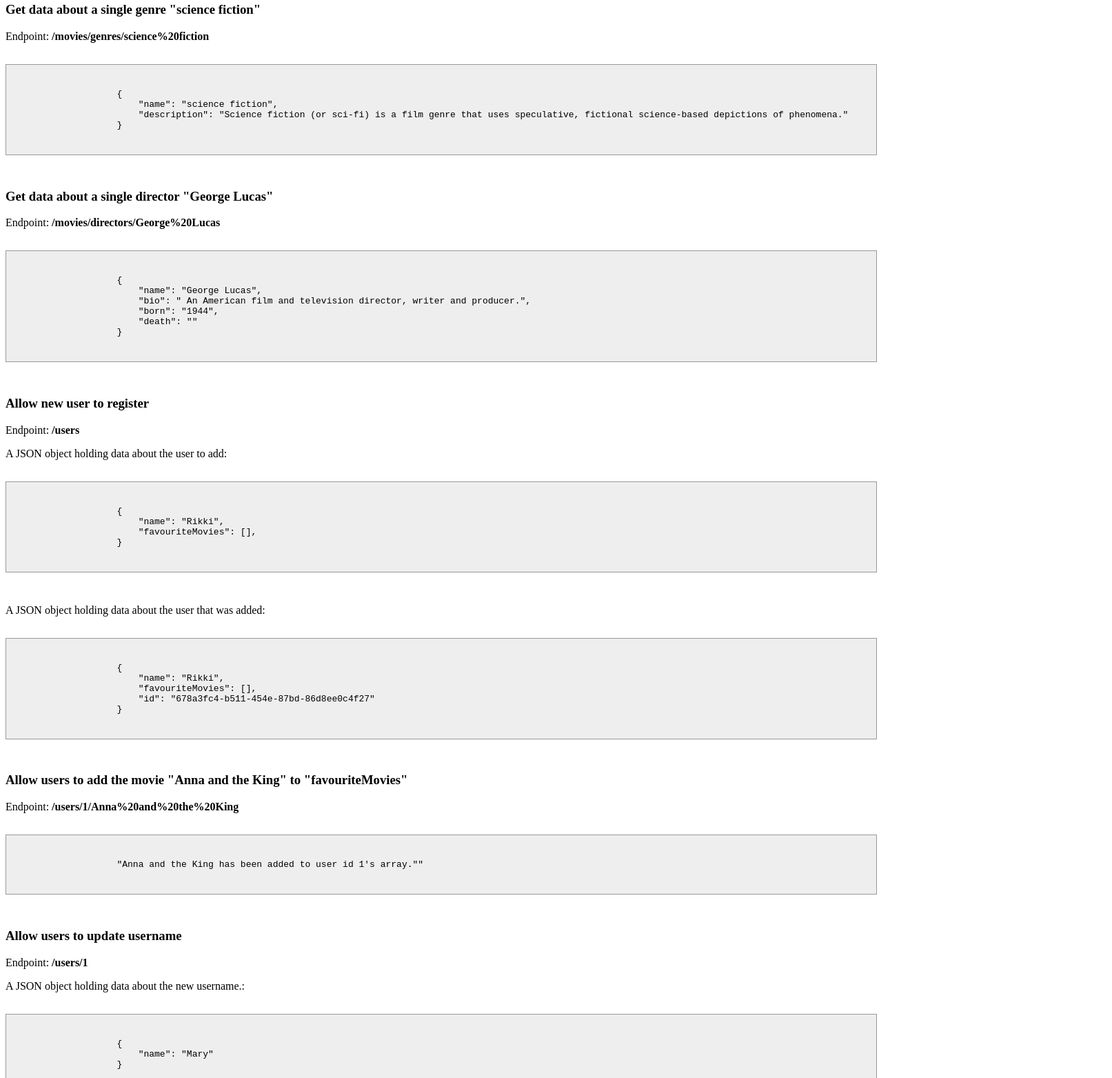
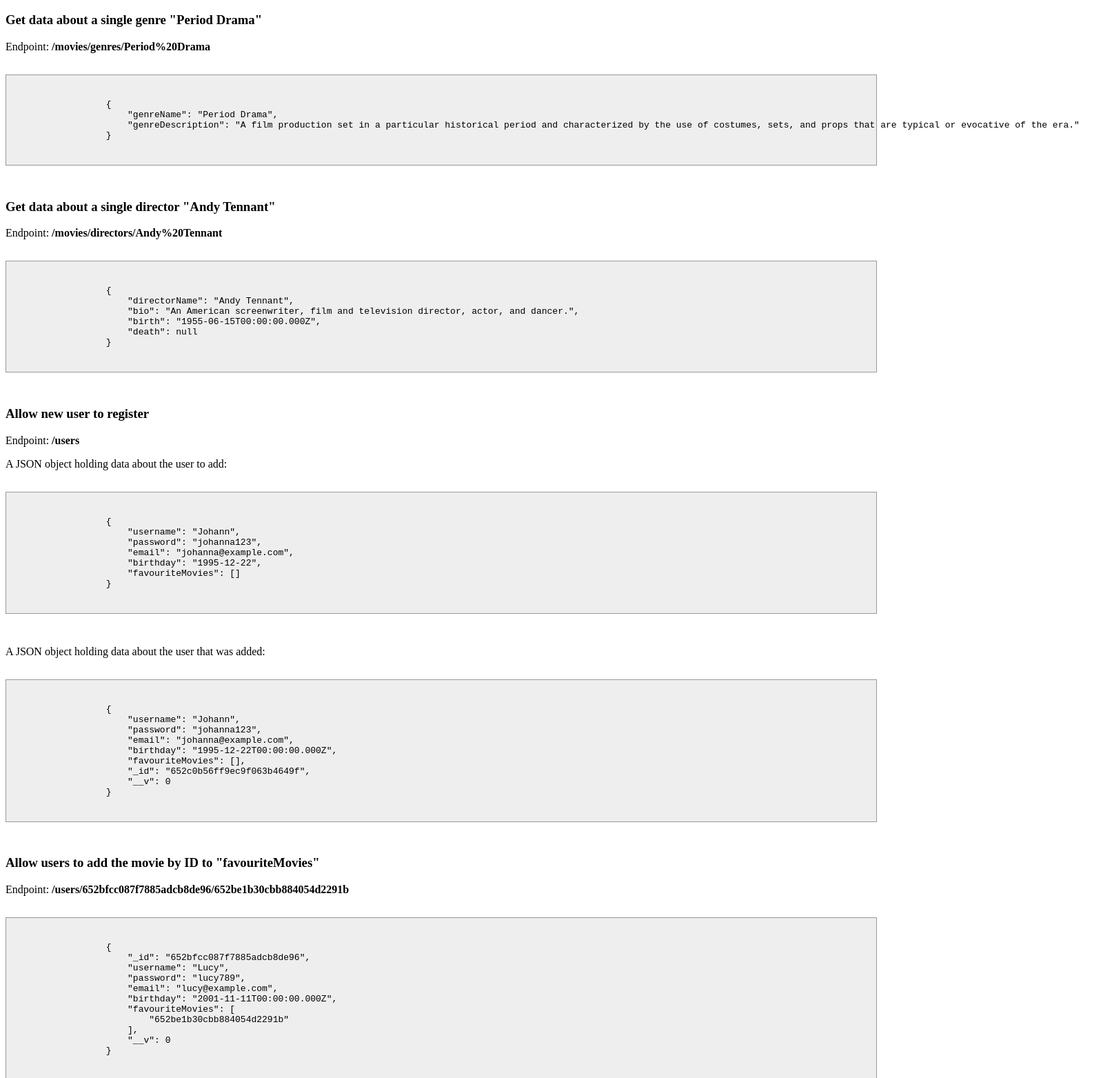
Before and after one commit to SeresBeata/achievement-3, a website: page public/documentation.html in a window 1280 px wide. Shown: the part 1237-2800 px from the top of the page at 69% size, 1613 px wide, since content can reach past the window. Drawn offline with Linux system fonts and the light colour scheme.

Commit message:
Update <code> at documentation.html
Update the <code> examples at documentation.html file.

```diff
--- a/public/documentation.html
+++ b/public/documentation.html
@@ -199,49 +199,50 @@
             <pre>
               <code>
                 {
-                      title: 'Anna and the King',
-                      year: '1999',
-                      description:
-                          "The story concerns Anna Leonowens, an English school teacher in Siam during the late 19th century, who becomes the teacher of King Mongkut's many children and wives.",
-                      genre: {
-                          name: 'period drama',
-                          description:
-                              'A film production set in a particular historical period and characterized by the use of costumes, sets, and props that are typical or evocative of the era.',
+                    "genre": {
+                        "genreName": "Period Drama",
+                        "genreDescription": "A film production set in a particular historical period and characterized by the use of costumes, sets, and props that are typical or evocative of the era."
                     },
-                      director: {
-                          name: 'Andy Tennant',
-                          bio: ' An American screenwriter, film and television director, actor, and dancer.',
-                          born: '1955',
-                          death: '',
+                    "director": {
+                        "directorName": "Andy Tennant",
+                        "bio": "An American screenwriter, film and television director, actor, and dancer.",
+                        "birth": "1955-06-15T00:00:00.000Z",
+                        "death": null
                     },
-                      img: 'https://upload.wikimedia.org/wikipedia/en/5/5d/Anna_and_the_king.jpg',
+                    "_id": "652be1b30cbb884054d2291b",
+                    "title": "Anna and the King",
+                    "description": "The story concerns Anna Leonowens, an English school teacher in Siam during the late 19th century, who becomes the teacher of King Mongkut's many children and wives.",
+                    "releaseDate": "2000-01-27T00:00:00.000Z",
+                    "imagePath": "https://upload.wikimedia.org/wikipedia/en/5/5d/Anna_and_the_king.jpg",
+                    "featured": false,
+                    "__v": 0
                 }
               </code>
             </pre>
 
-            <h3>Get data about a single genre "science fiction"</h3>
-            <p>Endpoint: <strong>/movies/genres/science%20fiction</strong></p>
+            <h3>Get data about a single genre "Period Drama"</h3>
+            <p>Endpoint: <strong>/movies/genres/Period%20Drama</strong></p>
             <pre>
               <code>
                 {
-                      "name": "science fiction",
-                      "description": "Science fiction (or sci-fi) is a film genre that uses speculative, fictional science-based depictions of phenomena."
+                    "genreName": "Period Drama",
+                    "genreDescription": "A film production set in a particular historical period and characterized by the use of costumes, sets, and props that are typical or evocative of the era."
                 }
               </code>
             </pre>
 
-            <h3>Get data about a single director "George Lucas"</h3>
+            <h3>Get data about a single director "Andy Tennant"</h3>
             <p>
                 Endpoint:
-                <strong>/movies/directors/George%20Lucas</strong>
+                <strong>/movies/directors/Andy%20Tennant</strong>
             </p>
             <pre>
               <code>
                 {
-                      "name": "George Lucas",
-                      "bio": " An American film and television director, writer and producer.",
-                      "born": "1944",
-                      "death": ""
+                    "directorName": "Andy Tennant",
+                    "bio": "An American screenwriter, film and television director, actor, and dancer.",
+                    "birth": "1955-06-15T00:00:00.000Z",
+                    "death": null
                 }
               </code>
             </pre>
@@ -255,8 +256,11 @@
             <pre>
               <code>
                 {
-                      "name": "Rikki",
-                      "favouriteMovies": [],
+                    "username": "Johann",
+                    "password": "johanna123",
+                    "email": "johanna@example.com",
+                    "birthday": "1995-12-22",
+                    "favouriteMovies": []
                 }
               </code>
             </pre>
@@ -264,34 +268,52 @@
             <pre>
               <code>
                 {
-                      "name": "Rikki",
+                    "username": "Johann",
+                    "password": "johanna123",
+                    "email": "johanna@example.com",
+                    "birthday": "1995-12-22T00:00:00.000Z",
                     "favouriteMovies": [],
-                      "id": "678a3fc4-b511-454e-87bd-86d8ee0c4f27"
+                    "_id": "652c0b56ff9ec9f063b4649f",
+                    "__v": 0
                 }
               </code>
             </pre>
 
-            <h3>
-                Allow users to add the movie "Anna and the King" to
-                "favouriteMovies"
-            </h3>
-            <p>Endpoint: <strong>/users/1/Anna%20and%20the%20King</strong></p>
+            <h3>Allow users to add the movie by ID to "favouriteMovies"</h3>
+            <p>
+                Endpoint:
+                <strong
+                    >/users/652bfcc087f7885adcb8de96/652be1b30cbb884054d2291b</strong
+                >
+            </p>
             <pre>
               <code>
-                  "Anna and the King has been added to user id 1's array.""
+                {
+                    "_id": "652bfcc087f7885adcb8de96",
+                    "username": "Lucy",
+                    "password": "lucy789",
+                    "email": "lucy@example.com",
+                    "birthday": "2001-11-11T00:00:00.000Z",
+                    "favouriteMovies": [
+                        "652be1b30cbb884054d2291b"
+                    ],
+                    "__v": 0
+                }
               </code>
             </pre>
 
             <h3>Allow users to update username</h3>
             <p>
                 Endpoint:
-                <strong>/users/1</strong>
+                <strong
+                    >http://localhost:3000/users/652c0b56ff9ec9f063b4649f</strong
+                >
             </p>
             <p>A JSON object holding data about the new username.:</p>
             <pre>
               <code>
                   {
-                      "name": "Mary"
+                      "username": "Hanna"
                   }
               </code>
             </pre>
@@ -299,31 +321,45 @@
             <pre>
               <code>
                 {
-                      "id": 1,
-                      "name": "Mary",
-                      "favouriteMovies": [
-                          "Anna and the King"
-                      ]
+                    "_id": "652c0b56ff9ec9f063b4649f",
+                    "username": "Hanna",
+                    "password": "johanna123",
+                    "email": "johanna@example.com",
+                    "birthday": "1995-12-22T00:00:00.000Z",
+                    "favouriteMovies": [],
+                    "__v": 0
                 }
               </code>
             </pre>
 
             <h3>
-                Allow users to delete the movie "Anna and the King" from
-                "favouriteMovies"
+                Allow users to delete the movie by ID from "favouriteMovies"
             </h3>
-            <p>Endpoint: <strong>/users/1/Anna%20and%20the%20King</strong></p>
+            <p>
+                Endpoint:
+                <strong
+                    >/users/652bfcc087f7885adcb8de96/652be1b30cbb884054d2291b</strong
+                >
+            </p>
             <pre>
               <code>
-                  "Anna and the King has been removed from user id 1's array."
+                {
+                    "_id": "652bfcc087f7885adcb8de96",
+                    "username": "Lucy",
+                    "password": "lucy789",
+                    "email": "lucy@example.com",
+                    "birthday": "2001-11-11T00:00:00.000Z",
+                    "favouriteMovies": [],
+                    "__v": 0
+                }
               </code>
             </pre>
 
             <h3>Allow users to deregister</h3>
-            <p>Endpoint: <strong>/users/1/</strong></p>
+            <p>Endpoint: <strong>/users/652c0b56ff9ec9f063b4649f</strong></p>
             <pre>
               <code>
-                  "User with id 1 has been deregistered."
+                  "User 652c0b56ff9ec9f063b4649f was deleted"
               </code>
             </pre>
         </section>
```
Lines whose indentation alone changed are shown as unchanged.
